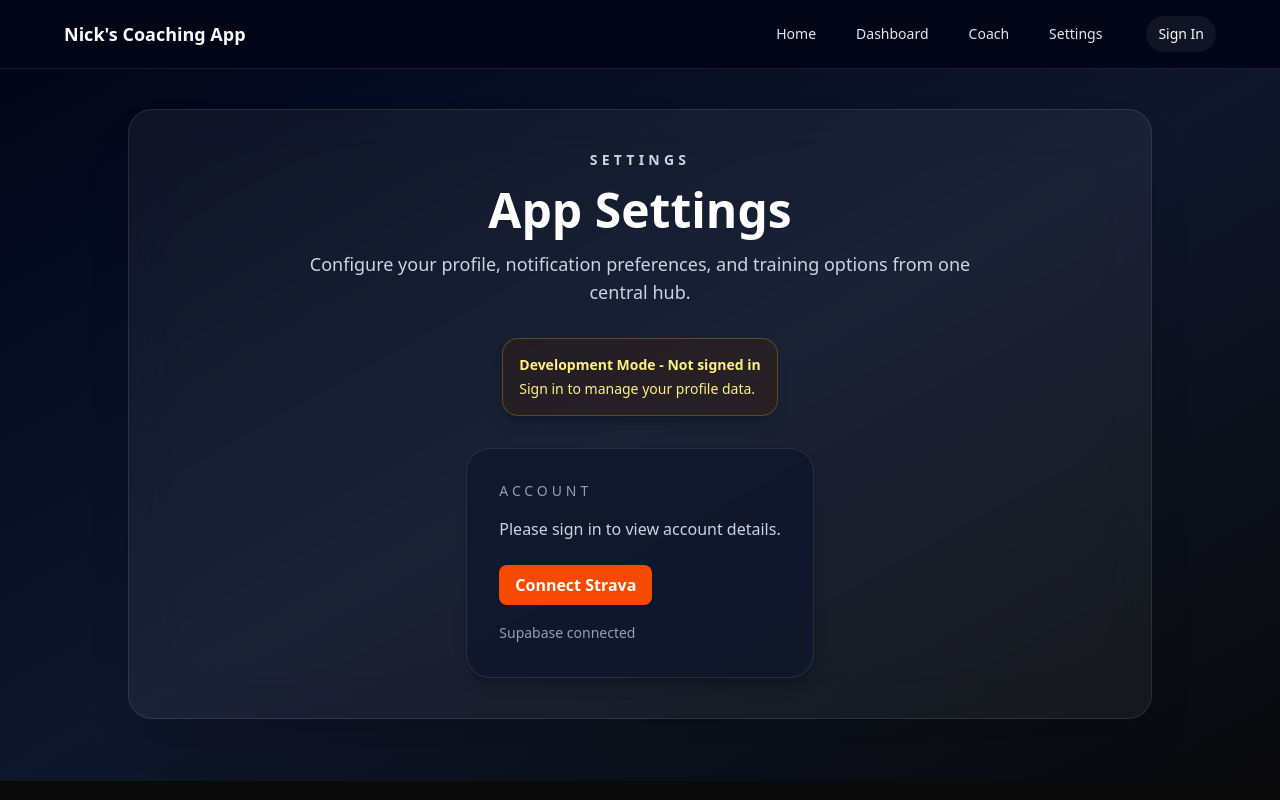
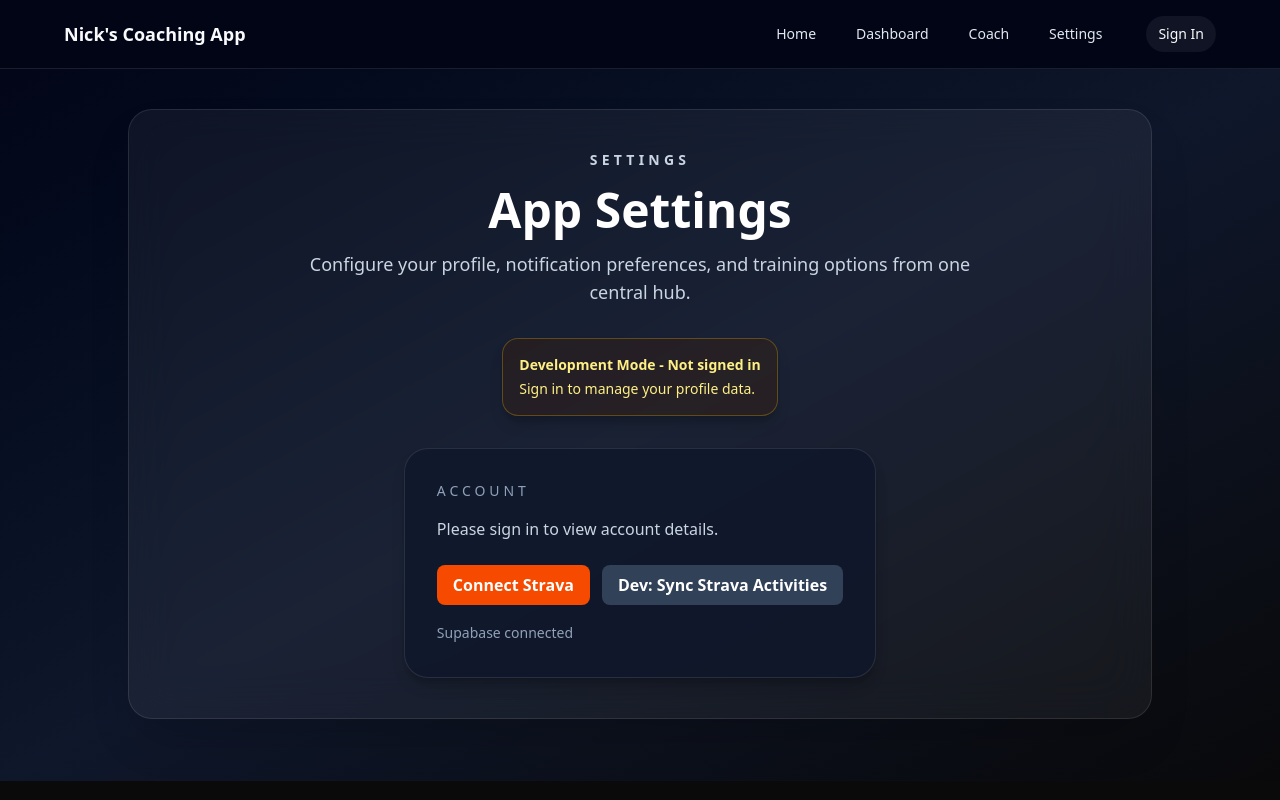
Before and after one commit to thenick44/coaching-app, a Next.js app: page /settings in a window 1280 px wide. Built offline with nearby package versions, Linux system fonts and the light colour scheme; no server answers.

Commit message:
dev strava sync

```diff
--- a/app/settings/page.tsx
+++ b/app/settings/page.tsx
@@ -44,6 +44,39 @@ function SettingsContent() {
         method: "POST",
         headers: { "Content-Type": "application/json" },
         body: JSON.stringify({ access_token: accessToken }),
+      });
+
+      const result = await response.json().catch(() => ({}));
+      if (!response.ok) {
+        setError(result.error || "Failed to sync activities.");
+        return;
+      }
+
+      setSuccess(`Imported ${result.imported} activities`);
+    } catch (err) {
+      console.error(err);
+      setError("An unexpected error occurred while syncing activities.");
+    } finally {
+      setSyncing(false);
+    }
+  }
+
+  async function syncActivitiesDev() {
+    const client = supabase;
+    if (!client) {
+      setError("Unable to sync activities: Supabase is not configured.");
+      return;
+    }
+
+    setSyncing(true);
+    setError(null);
+    setSuccess(null);
+
+    try {
+      const response = await fetch("/api/strava/sync", {
+        method: "POST",
+        headers: { "Content-Type": "application/json" },
+        body: JSON.stringify({}),
       });
 
       const result = await response.json().catch(() => ({}));
@@ -238,6 +271,16 @@ function SettingsContent() {
                 >
                   Connect Strava
                 </a>
+                {process.env.NODE_ENV !== "production" && (
+                  <button
+                    type="button"
+                    disabled={syncing}
+                    onClick={syncActivitiesDev}
+                    className="inline-flex items-center rounded-lg bg-slate-700 px-4 py-2 font-semibold text-white transition hover:bg-slate-600 disabled:cursor-not-allowed disabled:opacity-50"
+                  >
+                    {syncing ? "Syncing..." : "Dev: Sync Strava Activities"}
+                  </button>
+                )}
               </div>
             </>
           )}
```
